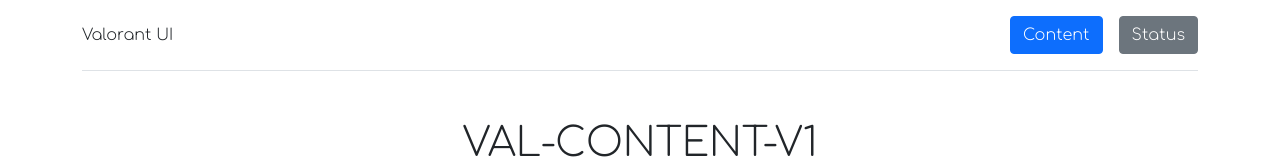
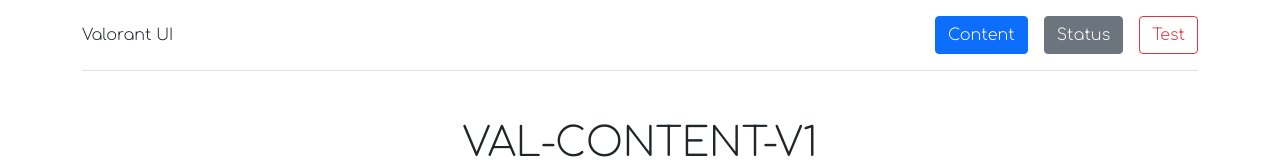
Before and after one commit to stepGT/this_react_vlui, a React (Create React App) app: page / in a window 1280 px wide. Shown: the top 160 px of the page. Built offline with nearby package versions, Linux system fonts and the light colour scheme; no server answers.

Commit message:
Test axios in redux toolkit slice

```diff
--- a/src/components/Menu.jsx
+++ b/src/components/Menu.jsx
@@ -1,7 +1,13 @@
+import { useDispatch } from 'react-redux';
 import { Link } from 'react-router-dom';
 import { Nav, Container, Button } from 'react-bootstrap';
+import { test } from '../redux/valStatusV1Slice';
 
 const Menu = () => {
+  const dispatch = useDispatch();
+  const handlerClick = () => {
+    dispatch(test());
+  };
   return (
     <Container>
       <header className="d-flex flex-wrap align-items-center justify-content-center justify-content-md-between py-3 mb-4 border-bottom">
@@ -19,9 +25,14 @@
               </Link>
             </li>
             <li>
-              <Link to="/status">
+              <Link className="pe-3" to="/status">
                 <Button variant="secondary">Status</Button>
               </Link>
+            </li>
+            <li>
+              <Button onClick={handlerClick} variant="outline-danger">
+                Test
+              </Button>
             </li>
           </ul>
         </Nav>
--- a/src/redux/valStatusV1Slice.js
+++ b/src/redux/valStatusV1Slice.js
@@ -1,4 +1,16 @@
 import { createSlice } from '@reduxjs/toolkit';
+import axios from 'axios';
+const { REACT_APP_VAL_API_KEY } = process.env;
+
+const fetchStatus = (region = 'eu') => {
+  axios
+    .get(
+      `https://${region}.api.riotgames.com/val/status/v1/platform-data?api_key=${REACT_APP_VAL_API_KEY}`
+    )
+    .then((res) => {
+      console.log(res.data);
+    });
+};
 
 export const valStatusV1Slice = createSlice({
   name: 'status',
@@ -6,12 +18,12 @@
     values: [],
   },
   reducers: {
-    test: (state) => {
+    test: () => {
       // Redux Toolkit allows us to write "mutating" logic in reducers. It
       // doesn't actually mutate the state because it uses the Immer library,
       // which detects changes to a "draft state" and produces a brand new
       // immutable state based off those changes
-      state.values += 1;
+      fetchStatus();
     },
   },
 });
```
